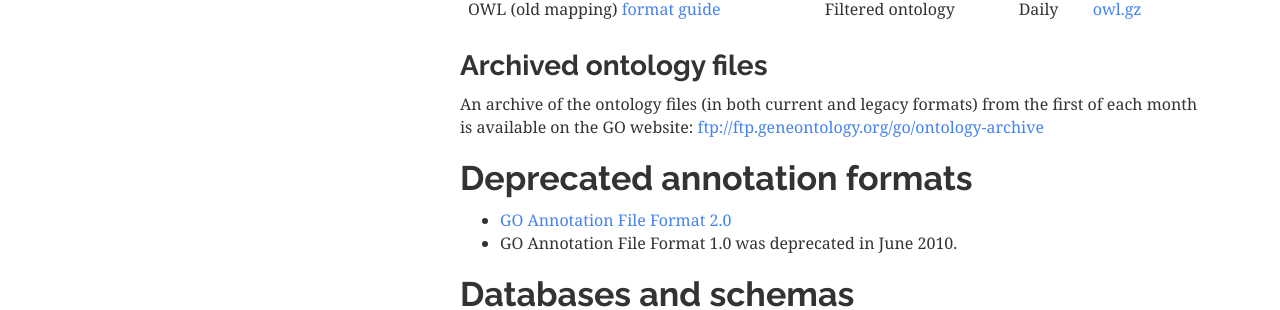
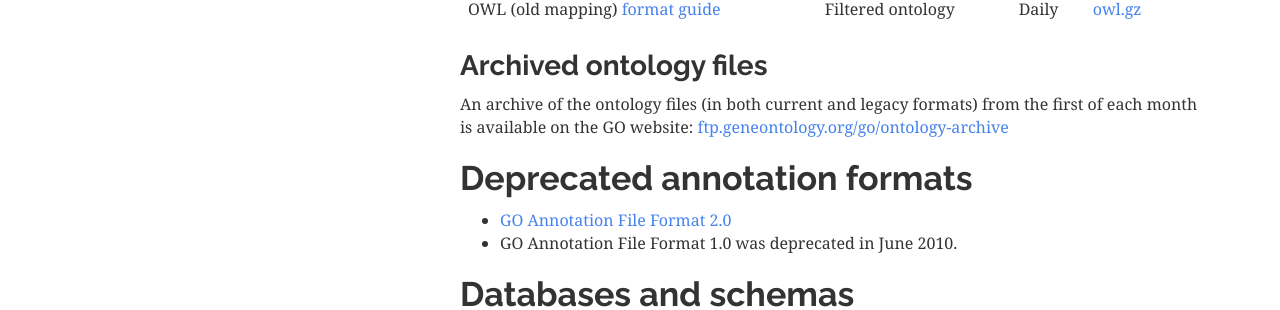
Before and after one commit to geneontology/geneontology.github.io, a Jekyll site: the page built from _docs/deprecated-products-and-formats.md, in a window 1280 px wide and 900 px high, scrolled down 353 px. Shown: the part 144-454 px from the top of the window. Built offline with Jekyll 4.4.1, drawn with Linux system fonts in a browser that asks for light colours; nearby versions of some CDN libraries.

Commit message:
Update deprecated-products-and-formats.md

```diff
--- a/_docs/deprecated-products-and-formats.md
+++ b/_docs/deprecated-products-and-formats.md
@@ -18,7 +18,7 @@
 
 ### Archived ontology files
 
-An archive of the ontology files (in both current and legacy formats) from the first of each month is available on the GO website: <a href="ftp://ftp.geneontology.org/go/ontology-archive/">ftp://ftp.geneontology.org/go/ontology-archive</a>
+An archive of the ontology files (in both current and legacy formats) from the first of each month is available on the GO website: <a href="ftp://ftp.geneontology.org/go/ontology-archive/">ftp.geneontology.org/go/ontology-archive</a>
 
 ## Deprecated annotation formats
 
@@ -31,7 +31,7 @@
 
 ### Repositories
 + <a href="http://cvsweb.geneontology.org/cgi-bin/cvsweb.cgi/">CVS repository</a>
-+ <a href="ftp://ftp.geneontology.org/pub/go/">FTP site</a>
++ <a href="ftp.geneontology.org/pub/go/">FTP site</a>
 
 ## Archived GO Subsets
 
```
